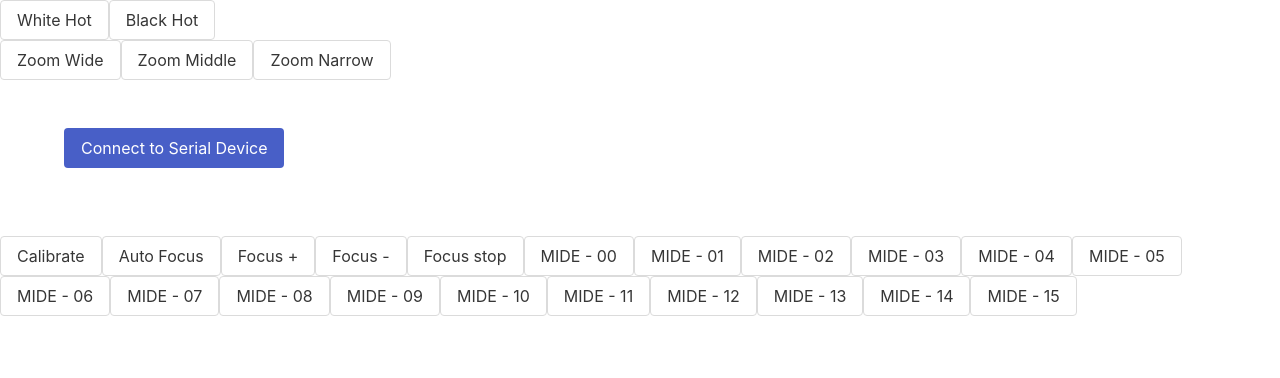
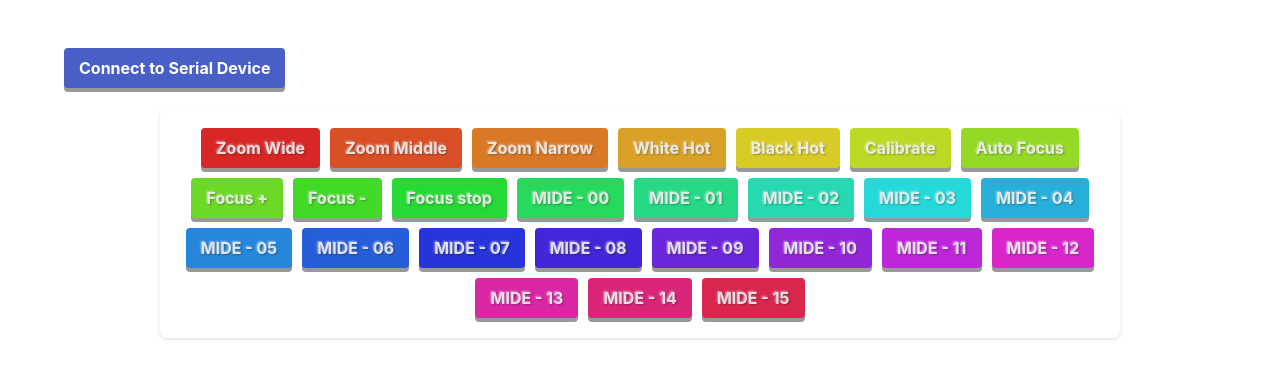
Before and after one commit to JAremko/whac-a-mole, a plain HTML site: page index.html in a window 1280 px wide. Drawn offline with Linux system fonts and the light colour scheme.

Commit message:
Make it preatty

```diff
--- a/index.html
+++ b/index.html
@@ -6,6 +6,43 @@
     <title>Serial Device Control</title>
     <link rel="stylesheet" href="bulma.css">
     <link rel="icon" type="image/x-icon" href="favicon.ico">
+    <style>
+        .card {
+            background: #fff;
+            border-radius: 8px;
+            box-shadow: 0 2px 4px rgba(0,0,0,0.1);
+            padding: 20px;
+            margin: 20px auto;
+            max-width: 960px;
+        }
+
+        .button-grid {
+            display: flex;
+            flex-wrap: wrap;
+            justify-content: center;
+            gap: 10px;
+        }
+
+        .button {
+            padding: 10px 15px;
+            border: none;
+            font-weight: bold;
+            cursor: pointer;
+            border-radius: 4px;
+            transition: box-shadow 0.3s ease, transform 0.3s ease;
+            box-shadow: 0 4px #999;
+        }
+
+        .button:hover {
+            box-shadow: 0 5px #666;
+            transform: translateY(2px);
+        }
+
+        .button:active {
+            box-shadow: 0 2px #666;
+            transform: translateY(4px);
+        }
+    </style>
     <script src="serial.js" defer></script>
 </head>
 <body>
@@ -14,7 +51,7 @@
             <div id="connectContainer">
                 <!-- Connect button will be injected by JavaScript -->
             </div>
-            <div id="controlButtons" style="margin-top: 20px;">
+            <div id="controlButtons" class="card button-grid">
                 <!-- Control buttons will be injected by JavaScript -->
             </div>
         </div>
--- a/serial.js
+++ b/serial.js
@@ -3,8 +3,8 @@ document.addEventListener('DOMContentLoaded', initializeApp);
 let port;
 let writer;
 let crcTable;
-let currentZoom = "Wide";  // Default to 'Wide'
-let currentColorMode = "White Hot";  // Default to 'White Hot'
+let currentZoom = "Wide";
+let currentColorMode = "White Hot";
 
 async function initializeApp() {
     if ("serial" in navigator) {
@@ -18,30 +18,40 @@ async function initializeApp() {
 }
 
 function setupStateDependentButtons() {
-    const zoomContainer = document.createElement('div');
-    ['Wide', 'Middle', 'Narrow'].forEach(zoom => {
+    const controlButtonsDiv = document.getElementById('controlButtons');
+    createButtons(controlButtonsDiv, ['Wide', 'Middle', 'Narrow'], 'Zoom');
+    createButtons(controlButtonsDiv, ['White Hot', 'Black Hot'], '');
+}
+
+function createButtons(container, options, prefix) {
+    options.forEach(option => {
         const button = document.createElement('button');
-        button.textContent = `Zoom ${zoom}`;
+        button.textContent = prefix ? `${prefix} ${option}` : option;
         button.className = 'button';
         button.addEventListener('click', () => {
-            setCurrentZoom(zoom);
+            if (prefix === 'Zoom') {
+                setCurrentZoom(option);
+            } else {
+                setCurrentColorMode(option);
+            }
         });
-        zoomContainer.appendChild(button);
+        container.appendChild(button);
     });
+    updateButtonColors();
+}
 
-    const colorModeContainer = document.createElement('div');
-    ['White Hot', 'Black Hot'].forEach(color => {
-        const button = document.createElement('button');
-        button.textContent = `${color}`;
-        button.className = 'button';
-        button.addEventListener('click', () => {
-            setCurrentColorMode(color);
-        });
-        colorModeContainer.appendChild(button);
+function updateButtonColors() {
+    const buttons = document.querySelectorAll('.button');
+    const numberOfButtons = buttons.length;
+    buttons.forEach((button, index) => {
+        const hue = (360 / numberOfButtons) * index;
+        const backgroundColor = `hsl(${hue}, 70%, 50%)`;
+        const textColor = `hsl(${hue}, 30%, 90%)`;
+
+        button.style.backgroundColor = backgroundColor;
+        button.style.color = textColor;
+        button.style.textShadow = `1px 1px 2px rgba(0, 0, 0, 0.3), -1px -1px 2px rgba(255, 255, 255, 0.5)`;
     });
-
-    document.body.insertBefore(zoomContainer, document.body.firstChild);
-    document.body.insertBefore(colorModeContainer, document.body.firstChild);
 }
 
 async function loadCommands() {
@@ -52,6 +62,19 @@ async function loadCommands() {
     } catch (error) {
         console.error('Failed to load command configuration:', error);
     }
+}
+
+function enableCommandButtons(commands) {
+    const controlButtonsDiv = document.getElementById('controlButtons');
+    commands.forEach(command => {
+        const button = document.createElement('button');
+        button.id = command.id;
+        button.textContent = command.label;
+        button.className = 'button';
+        button.addEventListener('click', () => sendCommand(command.data));
+        controlButtonsDiv.appendChild(button);
+    });
+    updateButtonColors();
 }
 
 function setupConnectButton() {
@@ -100,7 +123,7 @@ async function connectSerial() {
         console.log('Connected to the serial port');
         document.getElementById('connect').style.display = 'none';
         startReading();
-        setDefaultState(); // Set the default state when connected
+        setDefaultState();
     } catch (err) {
         console.error('There was an error opening the serial port:', err);
         alert('There was an error opening the serial port:', err);
@@ -136,19 +159,6 @@ function getCommandByState(zoom, color) {
     };
     const colorOffset = color === "White Hot" ? 32 : 0;
     return [16, 2, 244, 2, colorOffset, 32, 0, zoom === "Narrow" ? 1 : 0, commandBase[zoom], 16, 3];
-}
-
-function enableCommandButtons(commands) {
-    const container = document.createElement('div');
-    commands.forEach(command => {
-        const button = document.createElement('button');
-        button.id = command.id;
-        button.textContent = command.label;
-        button.className = 'button';
-        button.addEventListener('click', () => sendCommand(command.data));
-        container.appendChild(button);
-    });
-    document.body.appendChild(container);
 }
 
 function CRC_table() {
```
